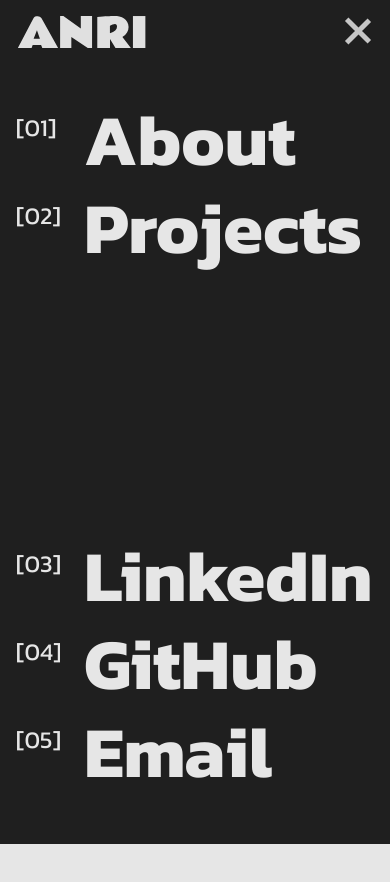
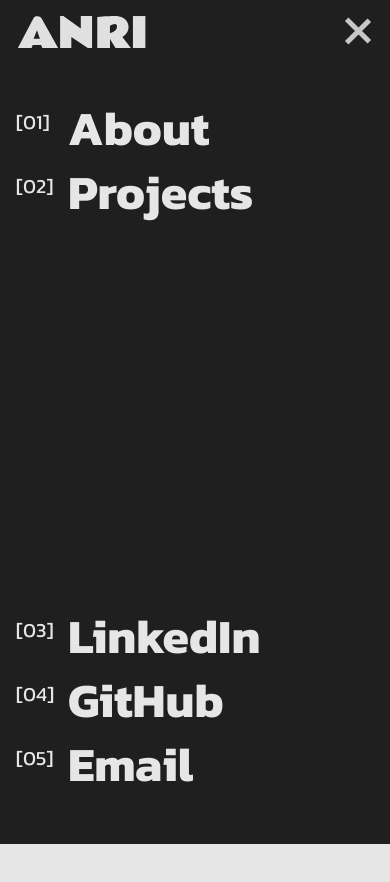
Before and after one commit to anriuss/portfolio, a Next.js app: page / in a window 390 px wide. Both pictures are taken after a click on the button "menu". Shown: the top 882 px of the page. Built offline with nearby package versions, Linux system fonts and the light colour scheme.

Commit message:
style: fix mobile issues

```diff
--- a/src/components/navbar/mobile/dialog.tsx
+++ b/src/components/navbar/mobile/dialog.tsx
@@ -30,16 +30,16 @@
       animate="animate"
       exit="exit"
       transition={{ duration: 0.7, ease: "circOut" }}
-      className="fixed z-40 top-0 left-0 w-full px-4 pt-16 h-[100dvh] min-h-[600px] bg-foreground text-background"
+      className="fixed z-40 top-0 left-0 w-full px-4 pt-16 h-[100dvh] overflow-y-scroll bg-foreground text-background"
     >
-      <div className="relative size-full">
-        <div className="absolute top-12 flex flex-col gap-4">
+      <div className="flex flex-col justify-between gap-12 h-full py-12">
+        <div className="flex flex-col gap-4">
           {nav_links.map((link, index) => (
             <LinkIndexedAnimation key={link.name} link={link} index={index} />
           ))}
         </div>
 
-        <div className="absolute bottom-12 flex flex-col gap-4">
+        <div className="flex flex-col gap-4 mt-auto">
           {social_links.map((link, index) => (
             <LinkIndexedAnimation
               key={link.name}
--- a/src/components/navbar/mobile/link.tsx
+++ b/src/components/navbar/mobile/link.tsx
@@ -9,17 +9,20 @@
 
 export default function LinkIndexedAnimation({ link, index }: Props) {
   return (
-    <Link href={link.href} className="group text-background/60 flex gap-x-6">
-      <div className="relative flex size-fit overflow-hidden *:duration-300 *:ease-smooth">
+    <Link
+      href={link.href}
+      className="group text-background/60 flex gap-x-2 sm:gap-x-6"
+    >
+      <div className="relative flex size-fit overflow-hidden max-sm:-mt-1 *:duration-300 *:ease-smooth">
         <ArrowRight
           size={32}
           className="absolute -left-[1rem] top-1/2 -translate-y-1/2 -translate-x-full group-hover:translate-x-full"
         />
-        <p className="text-2xl w-11 group-hover:translate-x-full">
+        <p className="text-xl sm:text-2xl w-11 group-hover:translate-x-full">
           [0{index + 1}]
         </p>
       </div>
-      <LinkAnimation className="before:-top-2 after:-top-2 font-bold text-7xl">
+      <LinkAnimation className="before:-top-2 after:-top-2 font-bold text-5xl sm:text-7xl">
         {link.name}
       </LinkAnimation>
     </Link>
```
